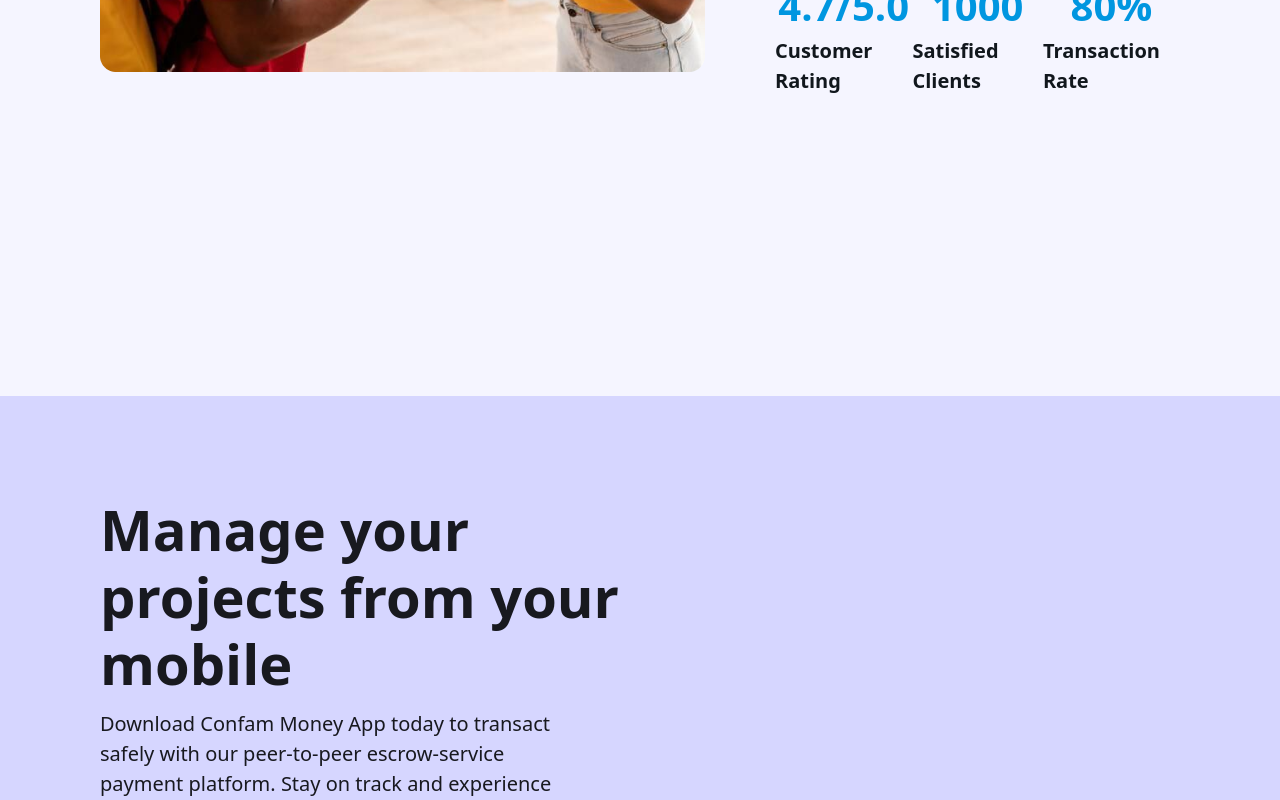
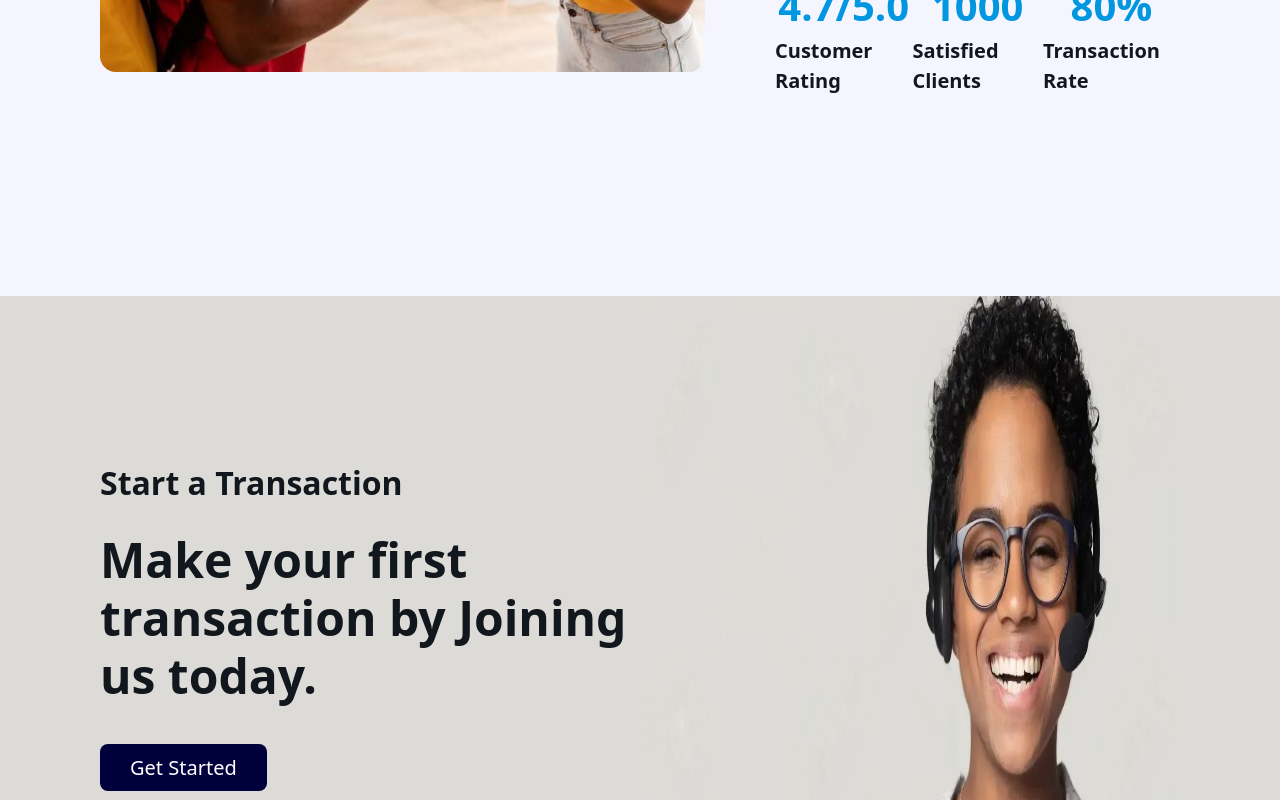
Before and after one commit to Ndibechinonso/Confam_Money_Website, a Next.js app: page /escrow_service in a window 1280 px wide. Shown: the part 2000-2800 px from the top of the page. Built offline with nearby package versions, Linux system fonts and the light colour scheme.

Commit message:
escrow_ contact

```diff
--- a/components/AboutUs/Mission.js
+++ b/components/AboutUs/Mission.js
@@ -1,25 +1,34 @@
-import AboutCard from "./AboutCard"
+import AboutCard from "./AboutCard";
 
 const Mission = () => {
-    return(
-        <div className="mb-[6.25rem] md:mb-[12.813]">
-            <h3 className="text-center text-[1.125rem] md:text-[2.5rem] mb-[1.5rem] md:mb-[5.625rem] font-semibold">Our Vision and Mission </h3>
-            <div className="flex flex-col md:flex-row justify-center items-center h-auto md:h-[573px] gap-[2rem]">
-
-<AboutCard containerClass="md:self-start bg-white" header="Our Vision" text="Lorem ipsum dolor sit amet, consectetuer adipiscing elit. Aenean
+  return (
+    <div className="mb-[6.25rem] md:mb-[12.813rem]">
+      <h3 className="text-center text-[1.125rem] md:text-[2.5rem] mb-[1.5rem] md:mb-[5.625rem] font-semibold">
+        Our Vision and Mission{" "}
+      </h3>
+      <div className="flex flex-col md:flex-row justify-center items-center h-auto md:h-[573px] gap-[2rem]">
+        <AboutCard
+          containerClass="md:self-start bg-white"
+          header="Our Vision"
+          text="Lorem ipsum dolor sit amet, consectetuer adipiscing elit. Aenean
 commodo ligula eget dolor. Aenean massa. Cum sociis natoque
 penatibus et magnis dis parturient montes, nascetur ridiculus mus.
 Donec quam felis, ultricies nec, pellentesque eu, pretium quis, sem.
 Nulla consequat massa quis enim. Donec pede justo, fringilla vel,
-aliquet nec, vulputate eget, arcu."/>
-<AboutCard containerClass="md:self-end bg-primary_8" header="Our Mission" text="Lorem ipsum dolor sit amet, consectetuer adipiscing elit. Aenean
+aliquet nec, vulputate eget, arcu."
+        />
+        <AboutCard
+          containerClass="md:self-end bg-primary_8"
+          header="Our Mission"
+          text="Lorem ipsum dolor sit amet, consectetuer adipiscing elit. Aenean
 commodo ligula eget dolor. Aenean massa. Cum sociis natoque
 penatibus et magnis dis parturient montes, nascetur ridiculus mus.
 Donec quam felis, ultricies nec, pellentesque eu, pretium quis, sem.
 Nulla consequat massa quis enim. Donec pede justo, fringilla vel,
-aliquet nec, vulputate eget, arcu. " />
-</div>
-        </div>
-    )
-}
-export default Mission
+aliquet nec, vulputate eget, arcu. "
+        />
+      </div>
+    </div>
+  );
+};
+export default Mission;
--- a/components/Card.js
+++ b/components/Card.js
@@ -31,7 +31,7 @@ const Card = ({
               width={120}
               height={40}
             />{" "}
-          </div>{" "}
+          </div>
         </>
       ) : null}
 
--- /dev/null
+++ b/components/EscrowService/Signup.js
@@ -0,0 +1,32 @@
+import Image from "next/image";
+const Signup = () => {
+  return (
+    <div className="mt-[6.25rem] md:mt-[12.5rem] bg-[#DCDBD7] flex flex-col md:flex-row px-[1.125rem] md:px-[6.25rem] text-black_2 font-semibold ">
+      <div className="basis-1/2 pt-[2.125rem] md:pt-[10.188rem] pb-[6.438rem] md:pb-[19.063rem] m-auto">
+        <p className=" text-[1.125rem] md:text-[2rem] mb-[1rem] md:mb-[1.5rem]">
+          Start a Transaction
+        </p>
+        <h2 className="text-[1.5rem] md:text-[3rem] leading-[1.875rem] md:leading-[3.625rem] max-w-[291px] md:max-w-[660px] mb-[1.5rem] md:mb-[3rem]">
+          Make your first transaction by Joining us today.
+        </h2>
+
+        <div>
+          <a
+            href=""
+            target="_blank"
+            rel="noreferrer"
+            className={`bg-btn_bg cursor-pointer text-white font-medium text-[1.25rem] py-[10px] px-[30px] rounded-lg`}
+          >
+            Get Started
+          </a>
+        </div>
+      </div>
+
+      <div className="relative basis-1/2">
+        <Image src="/images/escrow_bg.png" layout="fill" />
+      </div>
+    </div>
+  );
+};
+
+export default Signup;
--- a/components/EscrowService/Testimonials.js
+++ b/components/EscrowService/Testimonials.js
@@ -2,21 +2,44 @@ import Image from "next/image";
 import PageIntro from "../PageIntro";
 const Testimonials = () => {
   return (
-    <div className="flex flex-col gap-[70px] lg:flex-row items-center justify-between">
+    <div className="px-[1.125rem] md:px-[6.25rem] flex flex-col gap-[70px] lg:flex-row items-center justify-between">
       <Image src="/images/testimonial_img.png" width={605} height={442} />
       <div className="max-w-[312px] md:max-w-[503px]">
-        <h4 className="text-primary_5 font-semibold text-center text-[1.125rem] md:text-[1.5rem] mb-[1rem] md:mb-[1.5rem]">Unlimited Transactions</h4>
+        <h4 className="text-primary_5 font-semibold text-center text-[1.125rem] md:text-[1.5rem] mb-[1rem] md:mb-[1.5rem]">
+          Unlimited Transactions
+        </h4>
         <PageIntro
           title="Join more than 1000 happy clients"
           description="Lorem ipsum dolor sit amet, consectetuer adipiscing elit. Aenean commodo ligula eget dolor. Aenean massa.Aenean massa.consectetuer adipiscing elit. Aenean commodo ligula"
-       titleClass="text-black_2 text-[1.5rem] m-auto md:ml-0 md:text-[2.5rem] font-semibold leading-[1.5rem] md:leading-[2.5rem] max-w-[268px] md:max-w-[446px] text-center md:text-left mb-[1.5rem] md:mb-[1.75rem]"
-       descriptionClass="text-black_3 text-[1rem] md:text-[1.25rem] leading-[1.5rem] md:leading-[1.875rem] mb-[1.5rem] md:mb-[3.625rem]"
-       />
-       <div className="flex flex-row justify-between">
-        <div className="flex flex-col gap-[6px] items-center font-semibold"><p className="text-primary_5 text-[1.25rem] md:text-[2.5rem] leading-[1.875rem] md:leading-[3rem]">4.7/5.0</p><p className="text-black_2 text-[0.875rem] md:text-[1.25rem] leading-[1.5rem] md:leading-[1.875rem]">Customer Rating</p></div>
-        <div className="flex flex-col gap-[6px] items-center font-semibold"><p className="text-primary_5 text-[1.25rem] md:text-[2.5rem] leading-[1.875rem] md:leading-[3rem]">1000</p><p className="text-black_2 text-[0.875rem] md:text-[1.25rem] leading-[1.5rem] md:leading-[1.875rem]">Satisfied Clients</p></div>
-        <div className="flex flex-col gap-[6px] items-center font-semibold"><p className="text-primary_5 text-[1.25rem] md:text-[2.5rem] leading-[1.875rem] md:leading-[3rem]">80%</p><p className="text-black_2 text-[0.875rem] md:text-[1.25rem] leading-[1.5rem] md:leading-[1.875rem]">Transaction Rate</p></div>
-       </div>
+          titleClass="text-black_2 text-[1.5rem] m-auto md:ml-0 md:text-[2.5rem] font-semibold leading-[1.5rem] md:leading-[2.5rem] max-w-[268px] md:max-w-[446px] text-center md:text-left mb-[1.5rem] md:mb-[1.75rem]"
+          descriptionClass="text-black_3 text-[1rem] md:text-[1.25rem] leading-[1.5rem] md:leading-[1.875rem] mb-[1.5rem] md:mb-[3.625rem]"
+        />
+        <div className="flex flex-row justify-between">
+          <div className="flex flex-col gap-[6px] items-center font-semibold">
+            <p className="text-primary_5 text-[1.25rem] md:text-[2.5rem] leading-[1.875rem] md:leading-[3rem]">
+              4.7/5.0
+            </p>
+            <p className="text-black_2 text-[0.875rem] md:text-[1.25rem] leading-[1.5rem] md:leading-[1.875rem]">
+              Customer Rating
+            </p>
+          </div>
+          <div className="flex flex-col gap-[6px] items-center font-semibold">
+            <p className="text-primary_5 text-[1.25rem] md:text-[2.5rem] leading-[1.875rem] md:leading-[3rem]">
+              1000
+            </p>
+            <p className="text-black_2 text-[0.875rem] md:text-[1.25rem] leading-[1.5rem] md:leading-[1.875rem]">
+              Satisfied Clients
+            </p>
+          </div>
+          <div className="flex flex-col gap-[6px] items-center font-semibold">
+            <p className="text-primary_5 text-[1.25rem] md:text-[2.5rem] leading-[1.875rem] md:leading-[3rem]">
+              80%
+            </p>
+            <p className="text-black_2 text-[0.875rem] md:text-[1.25rem] leading-[1.5rem] md:leading-[1.875rem]">
+              Transaction Rate
+            </p>
+          </div>
+        </div>
       </div>
     </div>
   );
--- a/components/HowComfamMoneyWorks/ConfamGrid.js
+++ b/components/HowComfamMoneyWorks/ConfamGrid.js
@@ -3,7 +3,7 @@ import { comfamGridArray } from "../../data";
 
 const ConfamGrid = () => {
   const gridContainer =
-    "flex flex-col md:flex-row items-center justify-between gap-y-[1.5rem]";
+    "flex flex-col md:flex-row items-center justify-between gap-[1.5rem]";
   const titleClass =
     "font-semibold text-grey_1 text-[1.125rem] md:text-[2.5rem] mb-[0.875rem] md:mb-[1rem]";
   const descriptionClass =
@@ -16,7 +16,7 @@ const ConfamGrid = () => {
           <CardImageGrid
             key={index}
             gridContainer={gridContainer}
-            containerClass={card.containerClass}
+            containerClass={`${card.containerClass} max-w-[300px] md:max-w-[500px]` }
             image={card.img}
             header={card.title}
             text={card.text}
--- a/components/Navbar.js
+++ b/components/Navbar.js
@@ -67,7 +67,6 @@ const Navbar = () => {
           <div className="justify-content-end hidden lg:block">
           <a href='' target="_blank" rel="noreferrer" className={`cursor-pointer text-primary_2 font-medium text-[1.25rem] mr-[1.125rem] md:mr-[1.78rem]`} >Sign In</a>
             <a href='' target="_blank" rel="noreferrer" className={`bg-btn_bg cursor-pointer text-white font-medium text-[1.25rem] py-[10px] px-[30px] rounded-lg`} >Get Started</a>
-            {/* <Button text="Shop" className={styles.shop_btn} color="white" />{" "} */}
           </div>
 
           <div className="-mr-2 flex lg:hidden items-center">
--- a/pages/contact.js
+++ b/pages/contact.js
@@ -10,7 +10,6 @@ const Contact = () => {
         title="Contact us"
         description="Let us help you solve your nagging isssues"
       />
-
       <div className="grid grid-cols-1 md:grid-cols-3 mt-[4rem] md:mt-[7.438rem] gap-y-[4rem]">
         {contactCardArray.map((card, index) => {
           return (
--- a/pages/escrow_service.js
+++ b/pages/escrow_service.js
@@ -1,23 +1,36 @@
-import PageIntro from "../components/PageIntro"
-import { escrowCardArray } from "../data"
-import EscrowCard from "../components/EscrowService/EscrowCard"
-import Testimonials from "../components/EscrowService/Testimonials"
+import PageIntro from "../components/PageIntro";
+import { escrowCardArray } from "../data";
+import EscrowCard from "../components/EscrowService/EscrowCard";
+import Testimonials from "../components/EscrowService/Testimonials";
+import Signup from "../components/EscrowService/Signup";
+
 const EscrowService = () => {
-    return(
-        <div className="px-[1.125rem] md:px-[6.25rem] pb-[6.25rem] md:mb-[12.5rem]">
-<PageIntro pageTitle title="Escrow service" description="At CONFAM MONEY, we operate an online escrow
+  return (
+    <div className="pb-[6.25rem] md:mb-[12.5rem]">
+      <PageIntro
+        pageTitle
+        title="Escrow service"
+        description="At CONFAM MONEY, we operate an online escrow
  market wherein we stand as a third-party entity
  between two parties with the interest
- to engage in legal transactions." />
+ to engage in legal transactions."
+      />
+      <div className="px-[1.125rem] md:px-[6.25rem] grid grid-cols-1 xl:grid-cols-3 gap-x-[2.625rem] gap-y-[2rem] md:gap-y-[3.5rem] mt-[4.688rem] md:mt-[8.938rem] mb-[6.938rem] md:mb-[15.875rem]">
+        {escrowCardArray.map((card, index) => {
+          return (
+            <EscrowCard
+              key={index}
+              cardTitle={card.title}
+              cardDescription={card.text}
+            />
+          );
+        })}
+      </div>
+      <Testimonials />
 
-<div className="grid grid-cols-1 xl:grid-cols-3 gap-x-[2.625rem] gap-y-[2rem] md:gap-y-[3.5rem] mt-[4.688rem] md:mt-[8.938rem] mb-[6.938rem] md:mb-[15.875rem]">
-{escrowCardArray.map((card, index) => {
-    return <EscrowCard key={index} cardTitle={card.title} cardDescription={card.text} />
-})}
-</div>
-<Testimonials />
-        </div>
-    )
-}
+      <Signup />
+    </div>
+  );
+};
 
-export default EscrowService
+export default EscrowService;
```
Also changed, not shown: components/AboutUs/Team.js (+25 -11 lines), public/images/escrow_bg.png (added), public/images/escrow_mob_bg.png (added).
